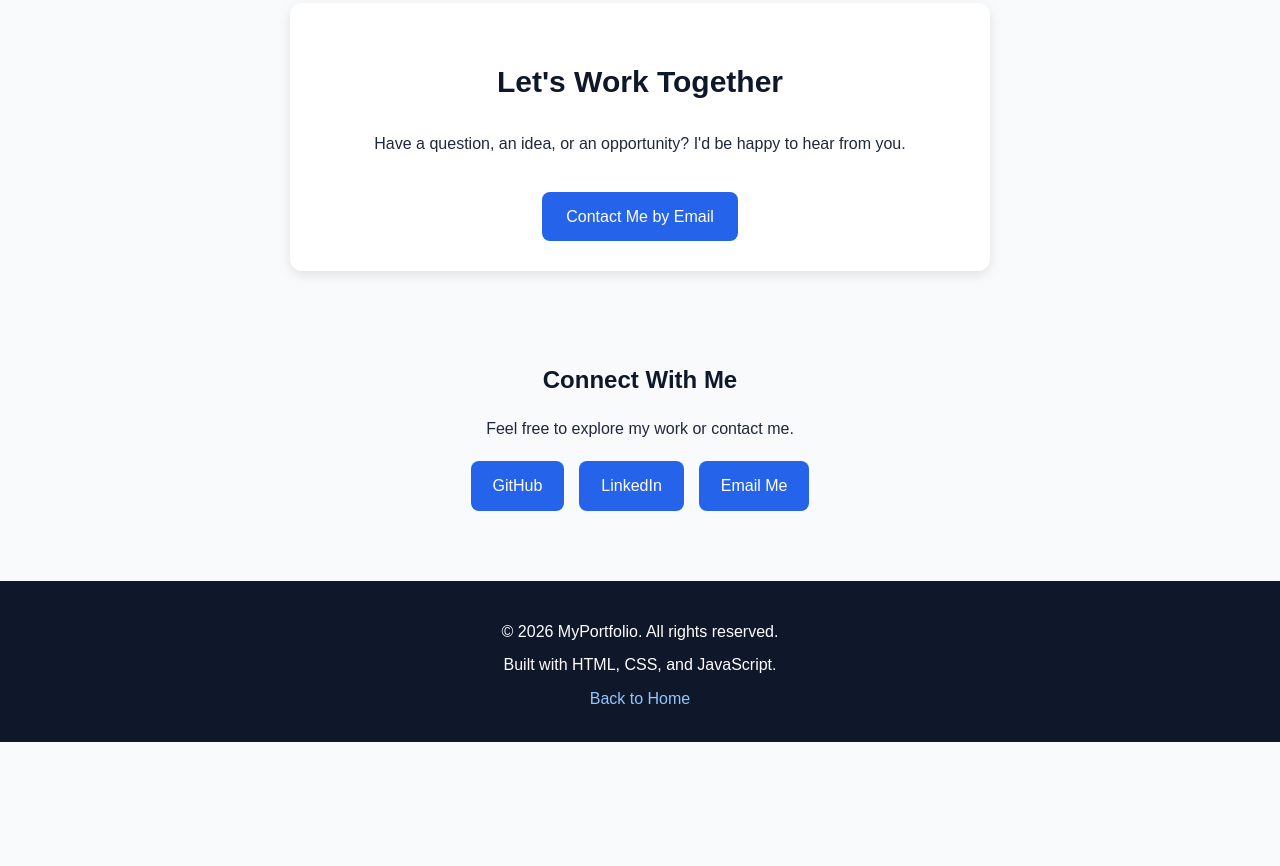
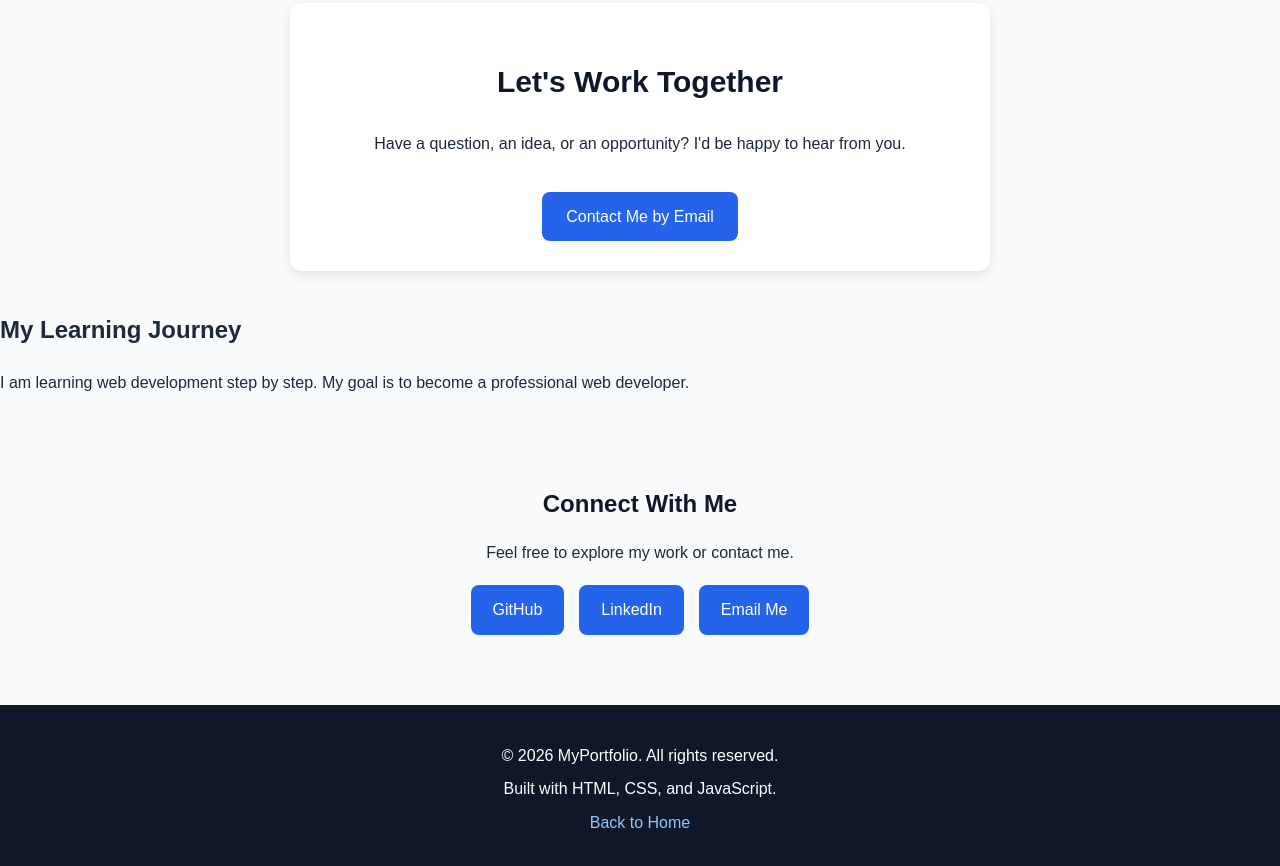
Before and after one commit to tirhask24-lgtm/my-portfolio, a plain HTML site: page index.html in a window 1280 px wide. Shown: the part 2407-3273 px from the top of the page. Before the commit the page ends 3149 px from the top, so only its background shows below. Drawn offline with Linux system fonts and the light colour scheme.

Commit message:
Add learning journey section

```diff
--- a/index.html
+++ b/index.html
@@ -175,6 +175,17 @@
         Contact Me by Email
     </a>
 </section>
+<section id="learning">
+    <h2>My Learning Journey</h2>
+    <p>
+        I am learning web development step by step.
+        My goal is to become a professional web developer.
+    </p>
+</section>
+
+<script src="js/script.js"></script>
+</body>
+</html>
 
     </main>
 
@@ -216,12 +227,10 @@
 </footer>
 
 <button id="backToTop" aria-label="Back to top">
-    ↑
-</button>
+
 
 <script src="js/script.js"></script>
-</body>
-</html>
+
 
 </body>
 </html>
```
